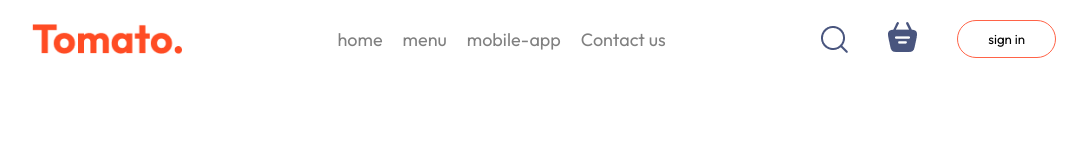
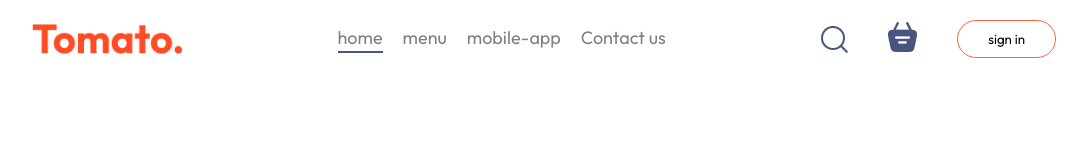
Before and after one commit to Kanishka2301/NiggsFood, a React (Vite) app: page / in a window 1280 px wide. Shown: the top 160 px of the page, without its empty margins (96-1183 px from the left). Built offline with nearby package versions, Linux system fonts and the light colour scheme.

Commit message:
initial commit

```diff
--- a/src/components/Navbar/Navbar.css
+++ b/src/components/Navbar/Navbar.css
@@ -33,3 +33,12 @@
 .navbar button:hover {
   background-color: rgb(239, 235, 235);
 }
+
+.navbar .active {
+  padding-bottom: 2px;
+  border-bottom: 2px solid #49557e;
+}
+
+.navbar li {
+  cursor: pointer;
+}
--- a/src/components/Navbar/Navbar.jsx
+++ b/src/components/Navbar/Navbar.jsx
@@ -1,15 +1,37 @@
-import React from "react";
+import React, { useState } from "react";
 import "./Navbar.css";
 import { assets } from "../../assets/assets";
 const Navbar = () => {
+  const [menu, setMenu] = useState("home");
+
   return (
     <div className="navbar">
       <img src={assets.logo} alt="" className="logo" />
       <ul className="navbar-menu">
-        <li>home</li>
-        <li>menu</li>
-        <li>mobile-app</li>
-        <li>Contact us</li>
+        <li
+          onClick={() => setMenu("home")}
+          className={menu === "home" ? "active" : ""}
+        >
+          home
+        </li>
+        <li
+          onClick={() => setMenu("menu")}
+          className={menu === "menu" ? "active" : ""}
+        >
+          menu
+        </li>
+        <li
+          onClick={() => setMenu("mobile-app")}
+          className={menu === "mobile-app" ? "active" : ""}
+        >
+          mobile-app
+        </li>
+        <li
+          onClick={() => setMenu("Contact us")}
+          className={menu === "Contact us" ? "active" : ""}
+        >
+          Contact us
+        </li>
       </ul>
       <div className="navbar-right">
         <img src={assets.search_icon} alt="" />
```
